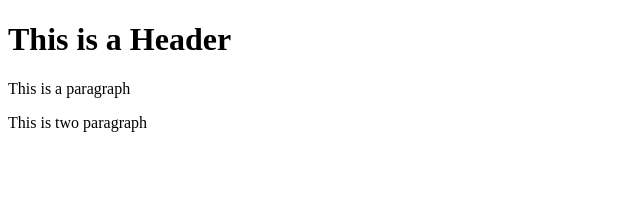
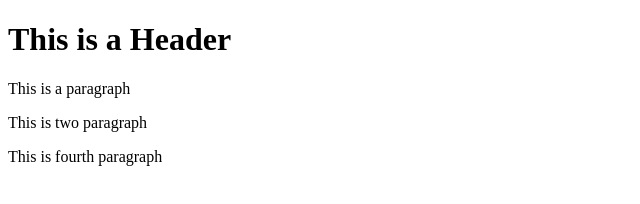
Before and after one commit to hardik-bhutada/git-test, a website: page index.html in a window 1280 px wide. Shown: the whole page, without its empty margins (0-640 px from the left). Drawn offline with Linux system fonts and the light colour scheme.

Commit message:
fifth commit

```diff
--- a/index.html
+++ b/index.html
@@ -6,5 +6,6 @@
         <h1>This is a Header</h1>
         <p>This is a paragraph</p>
         <p>This is two paragraph</p>
+        <p>This is fourth paragraph</p>
     </body>
 </html>
```
Also changed, not shown: package.json (added, +24 -0 lines), 2 other files.
